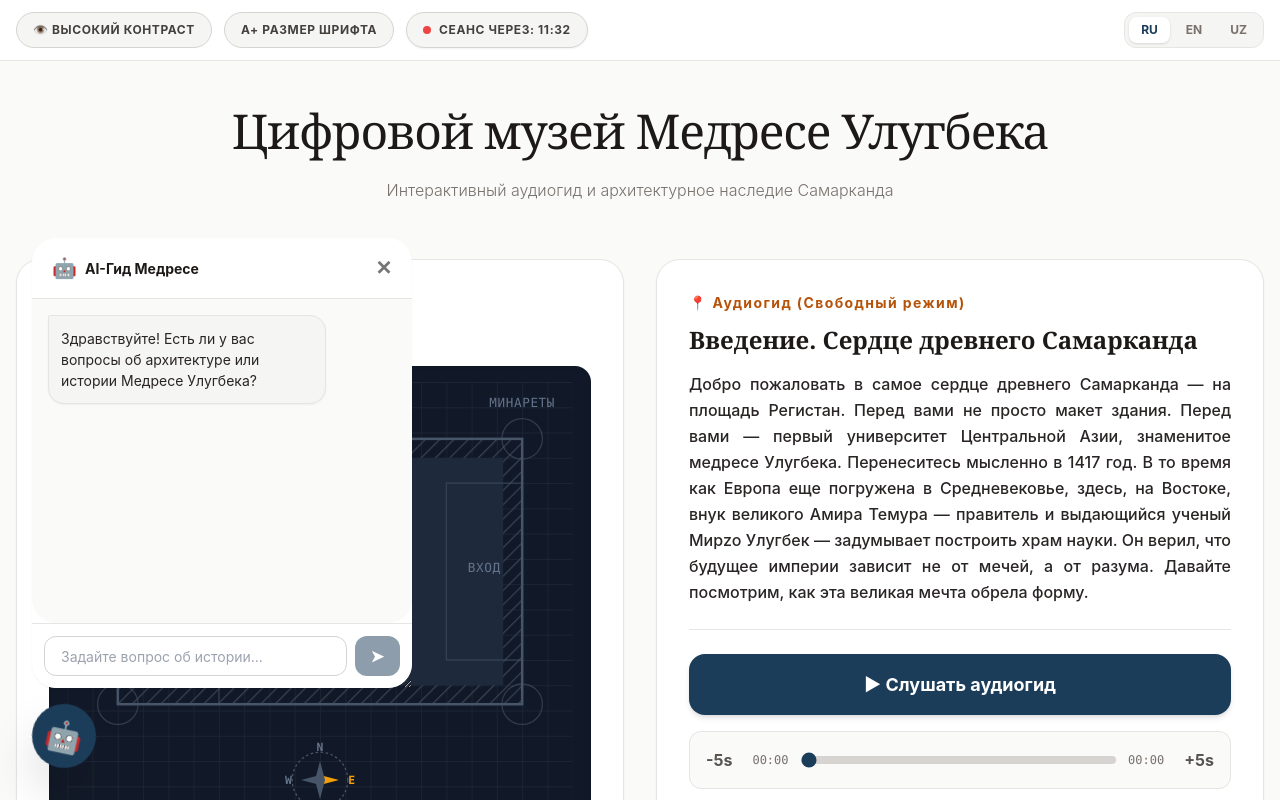
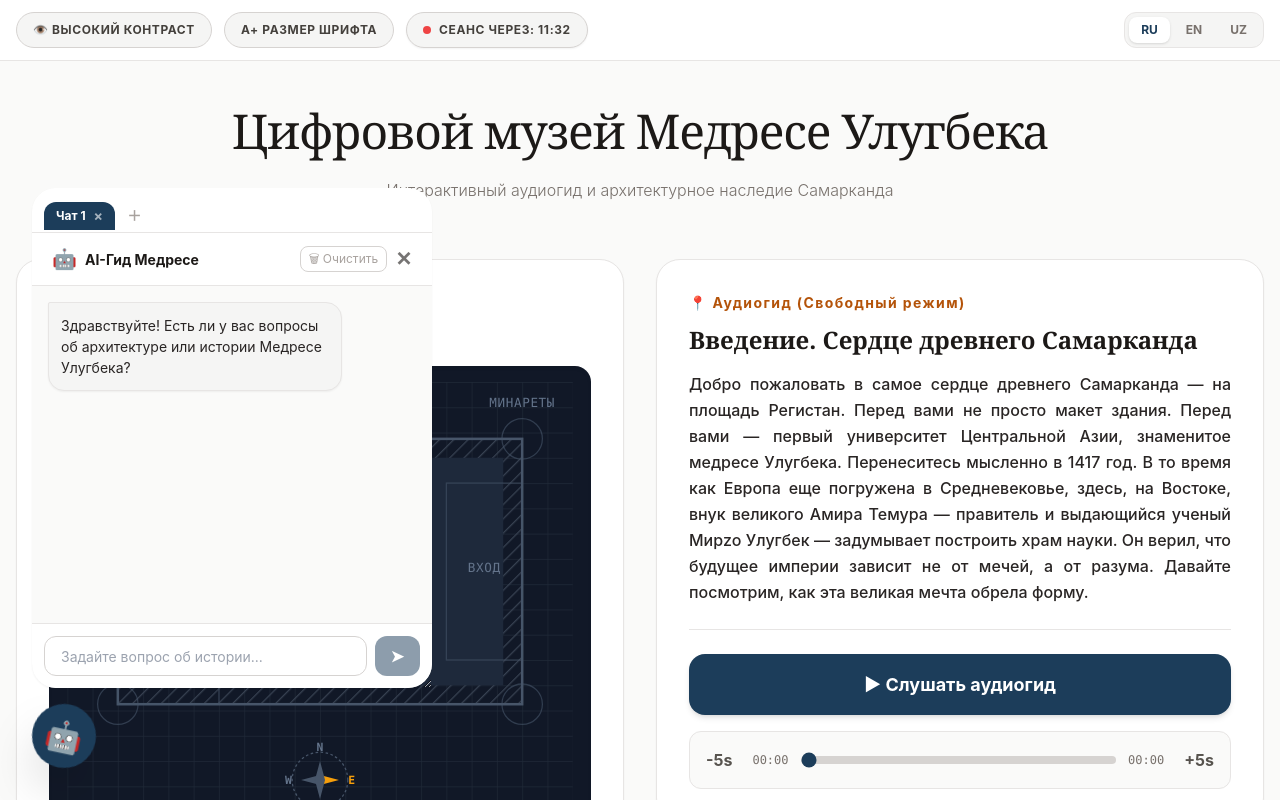
Before and after one commit to abdumalikad/samarkand-guide, a React (Vite) app in the folder frontend/: page / in a window 1280 px wide. Both pictures are taken after a click on the button "Спросить ИИ-Гида". Shown: the top 800 px of the page. Built offline with nearby package versions, Linux system fonts and the light colour scheme.

Commit message:
Добавил вкладки в чате и возможность очистить историю

```diff
--- a/frontend/src/App.jsx
+++ b/frontend/src/App.jsx
@@ -112,9 +112,54 @@ export default function App() {
   const [isChatOpen, setIsChatOpen] = useState(false);
   const [chatInput, setChatInput] = useState('');
   const [isAiTyping, setIsAiTyping] = useState(false);
-  const [chatMessages, setChatMessages] = useState([
-    { sender: 'ai', text: translations['ru'].chatWelcomeDefault }
+  const [chatTabs, setChatTabs] = useState([
+    { id: 1, name: 'Чат 1', messages: [{ sender: 'ai', text: translations['ru'].chatWelcomeDefault }] }
   ]);
+  const [activeTabId, setActiveTabId] = useState(1);
+
+  // Текущий активный таб и его сообщения
+  const activeTab = chatTabs.find(tab => tab.id === activeTabId) || chatTabs[0];
+  const chatMessages = activeTab?.messages || [];
+
+  const addNewTab = () => {
+    const newId = Date.now();
+    setChatTabs(prev => [
+      ...prev,
+      {
+        id: newId,
+        name: `Чат ${prev.length + 1}`,
+        messages: [{ sender: 'ai', text: t.chatWelcomeDefault }]
+      }
+    ]);
+    setActiveTabId(newId);
+  };
+
+  // Удалить/очистить вкладку
+  const deleteTab = (tabId) => {
+    if (chatTabs.length === 1) {
+      // Последняя вкладка — просто очищаем
+      setChatTabs([{
+        id: activeTabId,
+        name: 'Чат 1',
+        messages: [{ sender: 'ai', text: t.chatWelcomeDefault }]
+      }]);
+      return;
+    }
+    const remaining = chatTabs.filter(tab => tab.id !== tabId);
+    setChatTabs(remaining);
+    if (activeTabId === tabId) {
+      setActiveTabId(remaining[remaining.length - 1].id);
+    }
+  };
+
+  // Очистить текущий чат (не удаляя вкладку)
+  const clearChat = () => {
+    setChatTabs(prev => prev.map(tab =>
+      tab.id === activeTabId
+        ? { ...tab, messages: [{ sender: 'ai', text: t.chatWelcomeDefault }] }
+        : tab
+    ));
+  };
 
   // Координаты для свободного перемещения окна сеанса
   const [sessionPos, setSessionPos] = useState({ x: 0, y: 0 });
@@ -196,8 +241,12 @@ export default function App() {
     if (!chatInput.trim()) return;
 
     const userMessage = { sender: 'user', text: chatInput };
-    const newMessages = [...chatMessages, userMessage];
-    setChatMessages(newMessages);
+    const updatedMessages = [...chatMessages, userMessage];
+
+    // Сразу показываем сообщение пользователя
+    setChatTabs(prev => prev.map(tab =>
+      tab.id === activeTabId ? { ...tab, messages: updatedMessages } : tab
+    ));
     setChatInput('');
     setIsAiTyping(true);
 
@@ -207,16 +256,24 @@ export default function App() {
         headers: { 'Content-Type': 'application/json' },
         body: JSON.stringify({
           message: chatInput,
-          history: chatMessages,  // ← ЕДИНСТВЕННОЕ ИЗМЕНЕНИЕ: отправляем историю чата
+          history: chatMessages,
           lang: lang
         })
       });
 
       const data = await response.json();
-      setChatMessages(prev => [...prev, { sender: 'ai', text: data.reply }]);
+      setChatTabs(prev => prev.map(tab =>
+        tab.id === activeTabId
+          ? { ...tab, messages: [...updatedMessages, { sender: 'ai', text: data.reply }] }
+          : tab
+      ));
     } catch (error) {
-      console.error("Не удалось связаться с ИИ:", error);
-      setChatMessages(prev => [...prev, { sender: 'ai', text: "Ошибка соединения с сервером гида." }]);
+      console.error('Ошибка связи с ИИ:', error);
+      setChatTabs(prev => prev.map(tab =>
+        tab.id === activeTabId
+          ? { ...tab, messages: [...updatedMessages, { sender: 'ai', text: 'Ошибка соединения с сервером.' }] }
+          : tab
+      ));
     } finally {
       setIsAiTyping(false);
     }
@@ -333,7 +390,11 @@ export default function App() {
 
         // Если сеанс только что закончился, открываем чат с ИИ и выводим специальное сообщение
         if (hasSessionPlayed.current) {
-          setChatMessages(prev => [...prev, { sender: 'ai', text: t.chatWelcomeAfter }]);
+          setChatTabs(prev => prev.map(tab =>
+            tab.id === activeTabId
+              ? { ...tab, messages: [...tab.messages, { sender: 'ai', text: t.chatWelcomeAfter }] }
+              : tab
+          ));
           setIsChatOpen(true);
           hasSessionPlayed.current = false;
         }
@@ -780,23 +841,74 @@ export default function App() {
 
       {/* Окно чата (с возможностью расширения) */}
       {isChatOpen && (
-        <div className={`fixed bottom-24 left-4 md:bottom-28 md:left-8 z-[100] w-[90%] sm:w-[380px] h-[450px] min-w-[280px] min-h-[300px] max-w-[95vw] max-h-[85vh] resize overflow-hidden flex flex-col shadow-2xl transition-shadow rounded-3xl ${theme.panel}`}>
+        <div className={`fixed bottom-24 left-4 md:bottom-28 md:left-8 z-[100] w-[90%] sm:w-[400px] h-[500px] min-w-[280px] min-h-[300px] max-w-[95vw] max-h-[85vh] resize overflow-hidden flex flex-col shadow-2xl transition-shadow rounded-3xl ${theme.panel}`}>
 
-          {/* Header чата */}
-          <div className={`flex justify-between items-center px-5 py-4 border-b ${theme.border}`}>
+          {/* ── Вкладки ── */}
+          <div className={`flex items-center gap-1 px-3 pt-3 border-b overflow-x-auto ${theme.border}`}>
+            {chatTabs.map(tab => (
+              <div
+                key={tab.id}
+                className={`flex items-center gap-1 px-3 py-1.5 rounded-t-xl text-xs font-bold cursor-pointer whitespace-nowrap transition-all flex-shrink-0 ${
+                  tab.id === activeTabId
+                    ? (highContrast ? 'bg-yellow-400 text-black' : 'bg-[#1C3D5A] text-white')
+                    : (highContrast ? 'bg-zinc-800 text-yellow-400 hover:bg-zinc-700' : 'bg-stone-100 text-stone-500 hover:bg-stone-200')
+                }`}
+                onClick={() => setActiveTabId(tab.id)}
+              >
+                <span>{tab.name}</span>
+                {/* Крестик удаления вкладки */}
+                <button
+                  onClick={(e) => { e.stopPropagation(); deleteTab(tab.id); }}
+                  className="ml-1 opacity-60 hover:opacity-100 text-sm leading-none"
+                  title="Удалить вкладку"
+                >×</button>
+              </div>
+            ))}
+
+            {/* Кнопка новой вкладки */}
+            <button
+              onClick={addNewTab}
+              className={`flex-shrink-0 px-2 py-1.5 rounded-t-xl text-sm font-bold transition-all ${
+                highContrast ? 'text-yellow-400 hover:bg-zinc-800' : 'text-stone-400 hover:bg-stone-100 hover:text-stone-700'
+              }`}
+              title="Новый чат"
+            >＋</button>
+          </div>
+
+          {/* ── Шапка чата ── */}
+          <div className={`flex justify-between items-center px-5 py-3 border-b ${theme.border}`}>
             <h3 className={`font-bold flex items-center gap-2 ${tSize.sm} ${theme.textMain}`}>
               <span className="text-xl">🤖</span> {t.chatTitle}
             </h3>
-            <button onClick={() => setIsChatOpen(false)} className={`text-xl font-bold opacity-60 hover:opacity-100 ${theme.textMain}`}>
-              ✕
-            </button>
+            <div className="flex items-center gap-2">
+              {/* Кнопка очистки текущего чата */}
+              <button
+                onClick={clearChat}
+                className={`text-xs px-2 py-1 rounded-lg border transition-all ${
+                  highContrast
+                    ? 'border-yellow-400 text-yellow-400 hover:bg-yellow-400 hover:text-black'
+                    : 'border-stone-300 text-stone-400 hover:border-red-400 hover:text-red-500'
+                }`}
+                title="Очистить чат"
+              >
+                🗑 Очистить
+              </button>
+              <button
+                onClick={() => setIsChatOpen(false)}
+                className={`text-xl font-bold opacity-60 hover:opacity-100 ${theme.textMain}`}
+              >✕</button>
+            </div>
           </div>
 
-          {/* Область сообщений */}
-          <div className={`flex-1 overflow-y-auto p-4 flex flex-col gap-3 ${highContrast ? 'bg-black' : 'bg-stone-50 rounded-b-3xl'}`}>
+          {/* ── Сообщения ── */}
+          <div className={`flex-1 overflow-y-auto p-4 flex flex-col gap-3 ${highContrast ? 'bg-black' : 'bg-stone-50'}`}>
             {chatMessages.map((msg, idx) => (
               <div key={idx} className={`flex ${msg.sender === 'user' ? 'justify-end' : 'justify-start'}`}>
-                <div className={`max-w-[80%] p-3 rounded-2xl ${tSize.sm} ${msg.sender === 'user' ? theme.chatBubbleUser + ' rounded-tr-sm' : theme.chatBubbleAi + ' rounded-tl-sm shadow-sm'}`}>
+                <div className={`max-w-[80%] p-3 rounded-2xl ${tSize.sm} ${
+                  msg.sender === 'user'
+                    ? theme.chatBubbleUser + ' rounded-tr-sm'
+                    : theme.chatBubbleAi + ' rounded-tl-sm shadow-sm'
+                }`}>
                   {msg.text}
                 </div>
               </div>
@@ -811,22 +923,26 @@ export default function App() {
             <div ref={chatEndRef} />
           </div>
 
-          {/* Поле ввода */}
+          {/* ── Поле ввода ── */}
           <form onSubmit={handleSendMessage} className={`p-3 border-t flex gap-2 rounded-b-3xl ${theme.panel}`}>
             <input
               type="text"
               value={chatInput}
               onChange={(e) => setChatInput(e.target.value)}
               placeholder={t.chatInput}
-              className={`flex-1 px-4 py-2 rounded-xl border outline-none ${tSize.sm} transition-colors ${highContrast ? 'bg-zinc-800 text-yellow-400 border-yellow-400 focus:bg-zinc-700 placeholder-yellow-600' : 'bg-white text-stone-800 border-stone-300 focus:border-[#1C3D5A]'}`}
+              className={`flex-1 px-4 py-2 rounded-xl border outline-none ${tSize.sm} transition-colors ${
+                highContrast
+                  ? 'bg-zinc-800 text-yellow-400 border-yellow-400 focus:bg-zinc-700 placeholder-yellow-600'
+                  : 'bg-white text-stone-800 border-stone-300 focus:border-[#1C3D5A]'
+              }`}
             />
             <button
               type="submit"
               disabled={!chatInput.trim()}
-              className={`p-2 px-4 rounded-xl font-bold transition-all ${!chatInput.trim() ? 'opacity-50 cursor-not-allowed' : 'hover:scale-105'} ${highContrast ? 'bg-yellow-400 text-black' : 'bg-[#1C3D5A] text-white'}`}
-            >
-              ➤
-            </button>
+              className={`p-2 px-4 rounded-xl font-bold transition-all ${
+                !chatInput.trim() ? 'opacity-50 cursor-not-allowed' : 'hover:scale-105'
+              } ${highContrast ? 'bg-yellow-400 text-black' : 'bg-[#1C3D5A] text-white'}`}
+            >➤</button>
           </form>
         </div>
       )}
```
